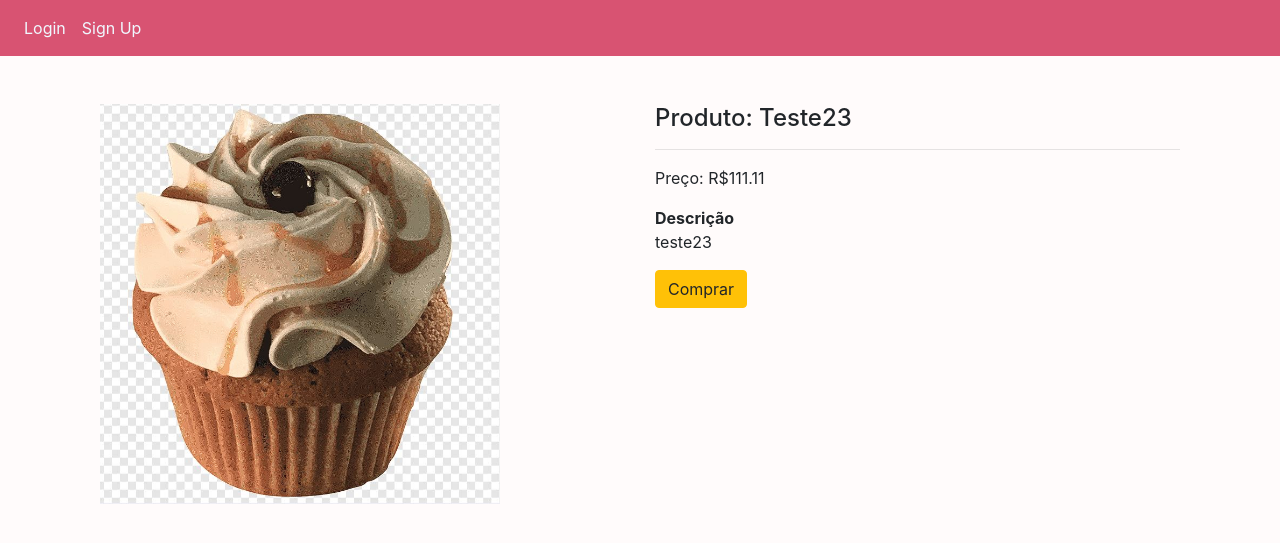
After one commit to Lucas-DVS/ProjetoIntegrador, a Flask app: page /single_page/5 in a window 1280 px wide. The commit adds this page. Shown: the top 543 px of the page. Run offline with Flask 3, Linux system fonts and the light colour scheme; some libraries are stand-ins or nearby versions.

Commit message:
Botão detalhe dos produtos

```diff
--- a/website/auth.py
+++ b/website/auth.py
@@ -8,12 +8,17 @@ import secrets, os
 
 auth = Blueprint('auth', __name__) #Aqui ficarão as blueprints que irão renderizar os templates.
 
-@auth.route('/home')
+@auth.route('/')
 def home():
     page = request.args.get('page',1, type=int)
     products = Product.query.filter(Product.stock > 0).order_by(
-        Product.id.desc()).paginate(page=page, per_page= 8) # Buscar os produtos(Product) que estão na base de dados, ordena por ID e define a quantidade de produtos por pagina
+        Product.id.desc()).paginate(page=page, per_page= 2) # Buscar os produtos(Product) que estão na base de dados, ordena por ID e define a quantidade de produtos por pagina
     return render_template('home.html', user=current_user, products = products) # Colocar a relação de produtos(Product) encontrados na variavel products para enviar ao home.html
+
+@auth.route('/single_page/<int:id>')
+def single_page(id):
+    product = Product.query.get_or_404(id)
+    return render_template('single_page.html', user=current_user, product = product)
 
 @auth.route('/login', methods=['GET', 'POST'])
 def login():
@@ -26,7 +31,7 @@ def login():
             if check_password_hash(user.password, password): # checar se as senhas estão iguais
                 flash('Login efetuado com sucesso!', category='success')
                 login_user(user, remember=True) # Função que valida se o usuário está logado.
-                return redirect(url_for('views.home'))
+                return redirect(url_for('auth.home'))
             else:
                 flash('Senha incorreta, tente novamente', category='error')
         else:
--- a/website/templates/base.html
+++ b/website/templates/base.html
@@ -14,6 +14,9 @@
       href="https://stackpath.bootstrapcdn.com/font-awesome/4.7.0/css/font-awesome.min.css"
       crossorigin="anonymous"
     />
+
+    <title>{% block title %}Home{% endblock %}</title>
+
     <!--Cor do fundo -->
     <style>
         body{
@@ -21,7 +24,6 @@
         }
     </style>
 
-    <title>{% block title %}Home{% endblock %}</title>
   </head>
 
   <body>
@@ -42,7 +44,7 @@
       <div class="collapse navbar-collapse" id="navbar">
         <div class="navbar-nav">
           {%if user.is_authenticated%} <!--Exibir apenas as paginas abaixo se o usuário estiver logado-->
-          <a class="nav-item nav-link" id="home" href="/home" style="color: aliceblue">Home</a>
+          <a class="nav-item nav-link" id="home" href="/" style="color: aliceblue">Home</a>
           <a class="nav-item nav-link" id="addProduct" href="/addProduct"  style="color: aliceblue">Adicionar produto</a>
           <a class="nav-item nav-link" id="stock" href="/stock"  style="color: aliceblue">Estoque</a>
           <a class="nav-item nav-link" id="logout" href="/logout"  style="color: aliceblue" data-toggle="modal" data-target="#modalExemplo">Logout</a>
--- /dev/null
+++ b/website/templates/single_page.html
@@ -0,0 +1,23 @@
+{% extends "base.html" %} {% block title %}Detalhes{% endblock %} {% block content%}
+
+<div class="container mt-5">
+    <div class="row">
+        <div class="col-md-6" id="b_image">
+            <img src="{{url_for('static', filename='images/' + product.img)}}" alt="{{product.name}}" width="400" height="400">
+
+        </div>
+        <div class="col-md-6">
+            <h4> Produto: {{product.name }}</h4>
+            <hr>
+            <p> Preço: R${{product.price}}</p>
+            {% if product.discount > 0 %}
+            <p> Desconto: {{ product.discount }}%</p>
+            {% endif %}
+            <b>Descrição</b>
+            <p>{{product.description}}</p>
+            <a href="" class="btn btn-warning">Comprar</a>
+
+        </div>
+    </div>
+</div>
+{% endblock %}
```
Also changed, not shown: website/templates/home.html (+9 -9 lines), website/views.py (+4 -4 lines), instance/database.db, website/static/images/1af35c3b64c1c9a17018.jpg (added), website/static/images/1d1e6232a1c4b593b288.jpg (added), website/static/images/3844bfb9bf5e39153d99.jpg (added), website/static/images/d6d20948954d34afed40.jpg (added), website/static/images/da5b73ad06616af61f18.jpg (added).
